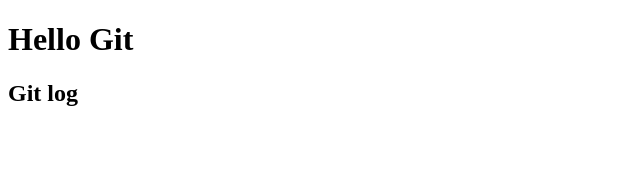
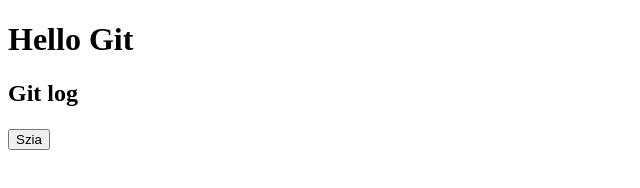
Before and after one commit to pexyke/git-practice, a plain HTML site: page index.html in a window 1280 px wide. Shown: the whole page, without its empty margins (0-640 px from the left). Drawn offline with Linux system fonts and the light colour scheme.

Commit message:
new button added

```diff
--- a/index.html
+++ b/index.html
@@ -9,5 +9,6 @@
 <body>
     <h1>Hello Git</h1>
     <h2>Git log</h2>
+    <h3><button>Szia</button></h3>
 </body>
 </html>
```
